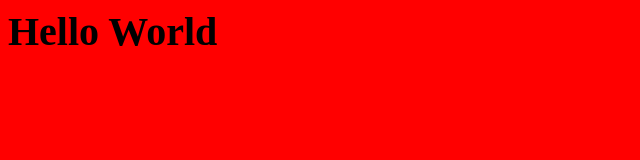
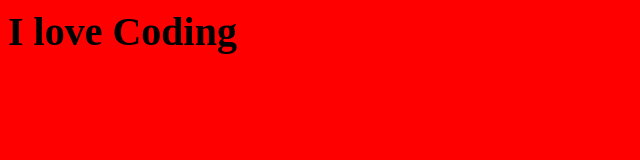
Before and after one commit to eliasmalakoff/day34, a plain HTML site: page index.html in a window 1280 px wide. Shown: the whole page, without its empty margins (0-640 px from the left). Drawn offline with Linux system fonts and the light colour scheme.

Commit message:
Update index.html

```diff
--- a/index.html
+++ b/index.html
@@ -22,7 +22,7 @@ border-style: dotted dashed solid double;
 <body>
 
 
-<h1 id="mainHeader">Hello World</h1>
+<h1 id="mainHeader">I love Coding</h1>
 
 <script>
 console.log("I love coding")
```
